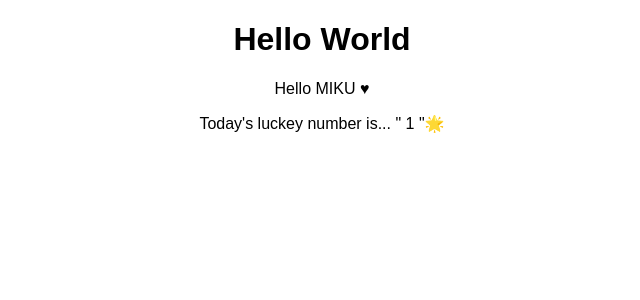
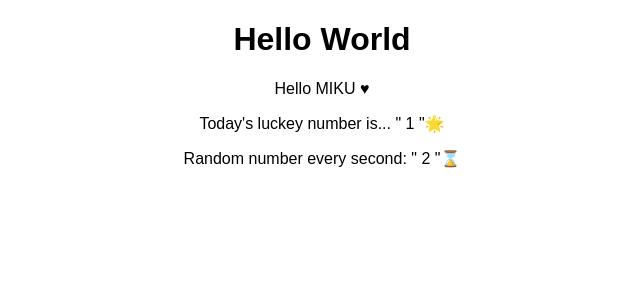
Before and after one commit to mikuweb/React-coding-challenges, a React (Create React App) app: page / in a window 1280 px wide. Shown: the top 300 px of the page, without its empty margins (318-958 px from the left). Built offline with nearby package versions, Linux system fonts and the light colour scheme.

Commit message:
challenge 5

```diff
--- a/src/App.js
+++ b/src/App.js
@@ -1,6 +1,7 @@
 import { HelloName } from "./components/HelloName";
 import { HelloWorld } from "./components/HelloWorld";
 import { RandomNumber } from "./components/RandomNumber";
+import { RandomNumberAutoUpdate } from "./components/RandomNumberAutoUpdate";
 import "./styles.css";
 
 export default function App() {
@@ -9,6 +10,7 @@ export default function App() {
       <HelloWorld />
       <HelloName name={"MIKU"} />
       <RandomNumber />
+      <RandomNumberAutoUpdate />
     </div>
   );
 }
--- /dev/null
+++ b/src/components/RandomNumberAutoUpdate.jsx
@@ -0,0 +1,14 @@
+import { useState } from "react";
+
+export const RandomNumberAutoUpdate = () => {
+  const [randomNumber, setRandomNumber] = useState(0);
+
+  const fn = function () {
+    const number = Math.floor(Math.random() * (10 - 1)) + 1;
+    setRandomNumber(number);
+  };
+
+  setInterval(fn, 1000);
+
+  return <p>Random number every second: " {randomNumber} "⌛</p>;
+};
```
